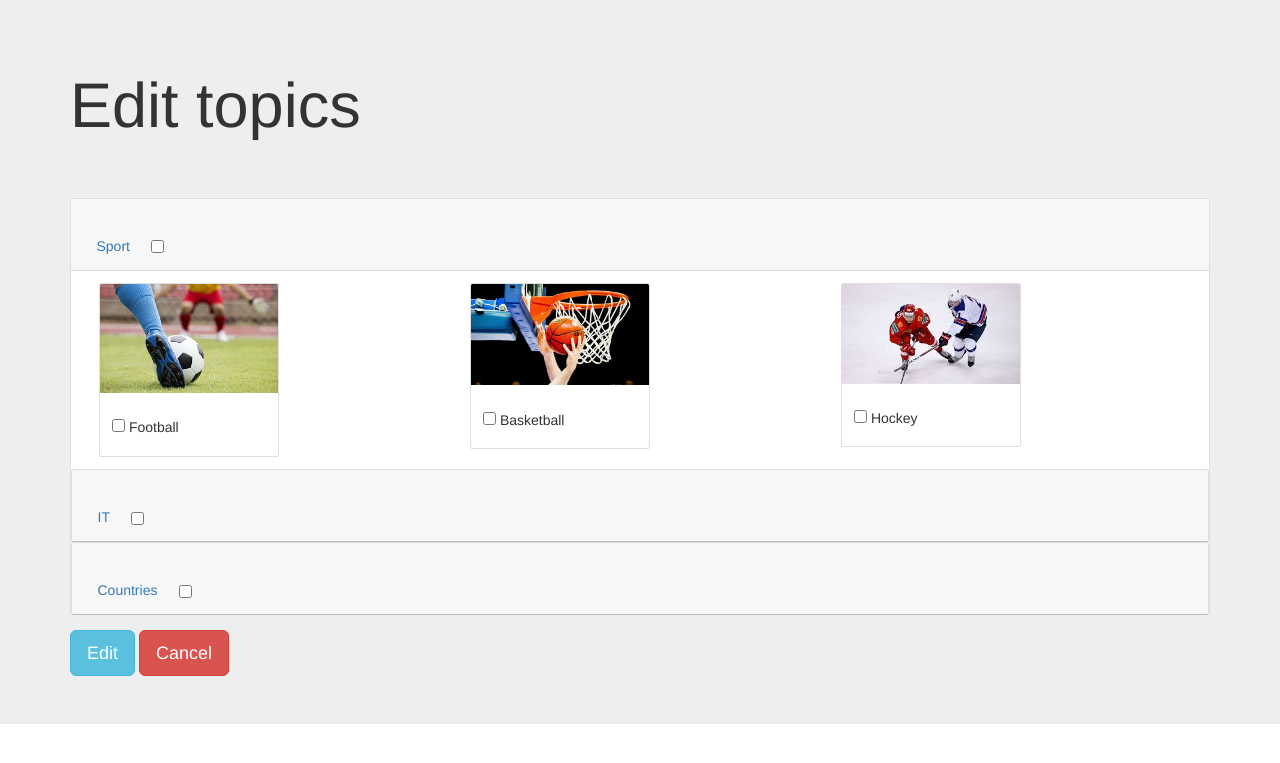
After one commit to alexk318/Content-aggregator, a Flask app: page /edit_themes in a window 1280 px wide. The commit adds this page. Shown: the top 763 px of the page. Run offline with Flask 2, Linux system fonts and the light colour scheme; a user stored in the database is signed in; data that the repository does not hold is empty; parts of the project's set-up code (start-up, migrations or seed data) failed here and were passed over; some libraries are stand-ins or nearby versions.

Commit message:
Work with checkboxes

```diff
--- /dev/null
+++ b/templates/edit_themes.html
@@ -0,0 +1,268 @@
+{% extends 'prototype.html' %}
+
+{% block head %}
+    <link rel="stylesheet" href="https://cdn.rawgit.com/twbs/bootstrap/v4-dev/dist/css/bootstrap.css">
+{% endblock %}
+
+{% block body %}
+    <div class="jumbotron jumbotron-fluid">
+        <div class="container">
+            <h1 class="display-4">Edit topics</h1>
+            <p class="lead">
+                <br>
+            <div class="accordion" id="accordionExample">
+                <div class="card">
+                    <div class="card-header" id="headingOne">
+                        <h2 class="mb-0">
+                            <button class="btn btn-link" type="button" data-toggle="collapse" data-target="#collapseOne"
+                                    aria-expanded="true" aria-controls="collapseOne">
+                                Sport
+                                                            <form action="{{ url_for('edit_themes') }}" method="POST">
+                            </button>
+                            <input type="checkbox" id="sport" onclick="sport_func()">
+
+                        </h2>
+                    </div>
+
+                    <div id="collapseOne" class="collapse show" aria-labelledby="headingOne"
+                         data-parent="#accordionExample">
+                        <div class="card-body">
+
+                            <div class="container">
+                                <div class="row">
+                                    <div class="col-lg-4 col-md-4 col-sm-4 col-xs-12">
+                                        <div class="card" style="width: 18rem;">
+                                            <img src="../static/football.jpg" class="card-img-top" alt="...">
+                                            <div class="card-body">
+
+                                                {% if 'football' not in themes %}
+                                                    <h5 class="card-title"><input type="checkbox" name="football" id="football">
+                                                {% else %}
+                                                    <h5 class="card-title">
+                                                    <input type="checkbox" name="football" id="football" checked>
+                                                {% endif %}
+
+                                                Football
+                                                </h5>
+                                            </div>
+                                        </div>
+                                    </div>
+
+                                    <div class="col-lg-4 col-md-4 col-sm-4 col-xs-12">
+                                        <div class="card" style="width: 18rem;">
+                                            <img src="../static/basketball.jpg" class="card-img-top" alt="...">
+                                            <div class="card-body">
+
+                                                {% if 'basketball' not in themes %}
+                                                    <h5 class="card-title"><input type="checkbox" name="basketball" id="basketball">
+                                                {% else %}
+                                                    <h5 class="card-title">
+                                                    <input type="checkbox" name="basketball" id="basketball" checked>
+                                                {% endif %}
+
+                                                Basketball
+                                                </h5>
+                                            </div>
+                                        </div>
+                                    </div>
+
+                                    <div class="col-lg-4 col-md-4 col-sm-4 col-xs-12">
+                                        <div class="card" style="width: 18rem;">
+                                            <img src="../static/hockey.jpg" class="card-img-top" alt="...">
+                                            <div class="card-body">
+
+                                                {% if 'hockey' not in themes %}
+                                                    <h5 class="card-title"><input type="checkbox" name="hockey" id="hockey">
+                                                {% else %}
+                                                    <h5 class="card-title"><input type="checkbox" name="hockey" id="hockey" checked>
+                                                {% endif %}
+
+                                                Hockey
+                                                </h5>
+                                            </div>
+                                        </div>
+                                    </div>
+                                </div>
+
+                            </div>
+                        </div>
+                    </div>
+                    <div class="card">
+                        <div class="card-header" id="headingTwo">
+                            <h2 class="mb-0">
+                                <button class="btn btn-link collapsed" type="button" data-toggle="collapse"
+                                        data-target="#collapseTwo" aria-expanded="false"
+                                        aria-controls="collapseTwo">
+                                    IT
+                                </button>
+                                <input type="checkbox" id="it" onclick="it_func()">
+                            </h2>
+                        </div>
+                        <div id="collapseTwo" class="collapse" aria-labelledby="headingTwo"
+                             data-parent="#accordionExample">
+                            <div class="card-body">
+
+                                <div class="container">
+                                    <div class="row">
+                                        <div class="col-lg-4 col-md-4 col-sm-4 col-xs-12">
+                                            <div class="card" style="width: 18rem;">
+                                                <img src="../static/java.png" class="card-img-top" alt="...">
+                                                <div class="card-body">
+
+                                                    {% if 'java' not in themes %}
+                                                        <h5 class="card-title"><input type="checkbox" name="java" id="java">
+                                                    {% else %}
+                                                        <h5 class="card-title">
+                                                        <input type="checkbox" name="java" id="java" checked>
+                                                    {% endif %}
+
+                                                    Java
+                                                    </h5>
+                                                </div>
+                                            </div>
+                                        </div>
+
+                                        <div class="col-lg-4 col-md-4 col-sm-4 col-xs-12">
+                                            <div class="card" style="width: 18rem;">
+                                                <img src="../static/c++.jpg" class="card-img-top" alt="...">
+                                                <div class="card-body">
+
+                                                    {% if 'cplus' not in themes %}
+                                                        <h5 class="card-title"><input type="checkbox" name="c++" id="cplus">
+                                                    {% else %}
+                                                        <h5 class="card-title">
+                                                        <input type="checkbox" name="c++" id="cplus" checked>
+                                                    {% endif %}
+
+                                                    C++
+                                                    </h5>
+                                                </div>
+                                            </div>
+                                        </div>
+
+                                        <div class="col-lg-4 col-md-4 col-sm-4 col-xs-12">
+                                            <div class="card" style="width: 18rem;">
+                                                <img src="../static/php.png" class="card-img-top" alt="...">
+                                                <div class="card-body">
+
+                                                    {% if 'php' not in themes %}
+                                                        <h5 class="card-title"><input type="checkbox"
+                                                                                      name="php" id="php">
+                                                    {% else %}
+                                                        <h5 class="card-title"><input type="checkbox"
+                                                                                      name="php" id="php" checked>
+                                                    {% endif %}
+
+                                                    PHP
+                                                    </h5>
+                                                </div>
+                                            </div>
+                                        </div>
+                                    </div>
+                                </div>
+
+                            </div>
+                        </div>
+                    </div>
+                    <div class="card">
+                        <div class="card-header" id="headingThree">
+                            <h2 class="mb-0">
+                                <button class="btn btn-link collapsed" type="button" data-toggle="collapse"
+                                        data-target="#collapseThree" aria-expanded="false"
+                                        aria-controls="collapseThree">
+                                    Countries
+                                </button>
+                                <input type="checkbox" id="countries" onclick="countries_func()">
+                            </h2>
+                        </div>
+                        <div id="collapseThree" class="collapse" aria-labelledby="headingThree"
+                             data-parent="#accordionExample">
+                            <div class="card-body">
+
+                                <div class="container">
+                                    <div class="row">
+                                        <div class="col-lg-4 col-md-4 col-sm-4 col-xs-12">
+                                            <div class="card" style="width: 18rem;">
+                                                <img src="../static/usa.jpg" class="card-img-top" alt="...">
+                                                <div class="card-body">
+
+                                                    {% if 'usa' not in themes %}
+                                                        <h5 class="card-title"><input type="checkbox" id="usa" name=usa">
+                                                    {% else %}
+                                                        <h5 class="card-title">
+                                                        <input type="checkbox" name="usa" id="usa" checked>
+                                                    {% endif %}
+
+                                                    USA
+                                                    </h5>
+                                                </div>
+                                            </div>
+                                        </div>
+
+                                        <div class="col-lg-4 col-md-4 col-sm-4 col-xs-12">
+                                            <div class="card" style="width: 18rem;">
+                                                <img src="../static/russia.jpg" class="card-img-top" alt="...">
+                                                <div class="card-body">
+
+                                                    {% if 'russia' not in themes %}
+                                                        <h5 class="card-title"><input type="checkbox" name="russia" id="russia">
+                                                    {% else %}
+                                                        <h5 class="card-title">
+                                                        <input type="checkbox" name="russia" id="russia" checked>
+                                                    {% endif %}
+
+                                                    Russia
+                                                    </h5>
+                                                </div>
+                                            </div>
+                                        </div>
+
+                                        <div class="col-lg-4 col-md-4 col-sm-4 col-xs-12">
+                                            <div class="card" style="width: 18rem;">
+                                                <img src="../static/india.jpg" class="card-img-top" alt="...">
+                                                <div class="card-body">
+
+                                                    {% if 'india' not in themes %}
+                                                        <h5 class="card-title"><input type="checkbox" name="india" id="india">
+                                                    {% else %}
+                                                        <h5 class="card-title">
+                                                        <input type="checkbox" name="india" id="india" checked>
+                                                    {% endif %}
+
+                                                    India
+                                                    </h5>
+                                                </div>
+                                            </div>
+                                        </div>
+
+                                    </div>
+                                </div>
+                            </div>
+                        </div>
+                    </div>
+                </div>
+            </p>
+
+            <button class="btn btn-info btn-lg" type="submit">Edit</button>
+
+            </form>
+            <a class="btn btn-danger btn-lg" href="/" role="button">Cancel</a>
+
+
+        </div>
+    </div>
+
+
+    <script src="https://ajax.googleapis.com/ajax/libs/jquery/2.1.4/jquery.min.js"></script>
+    <script src="https://cdn.rawgit.com/twbs/bootstrap/v4-dev/dist/js/bootstrap.js"></script>
+    <script src="../static/js/script.js"></script>
+
+    <style>
+
+        .cards {
+            display: inline-block;
+        }
+
+    </style>
+
+{% endblock %}
--- a/templates/news.html
+++ b/templates/news.html
@@ -17,9 +17,9 @@
         <div class="container">
             <div class="row">
 
-
                 {% for data_articles in all_news %}
                     {% for news in data_articles %}
+
 
                         <!-- Team member -->
                         <div class="col-xs-12 col-sm-6 col-md-4">
```
